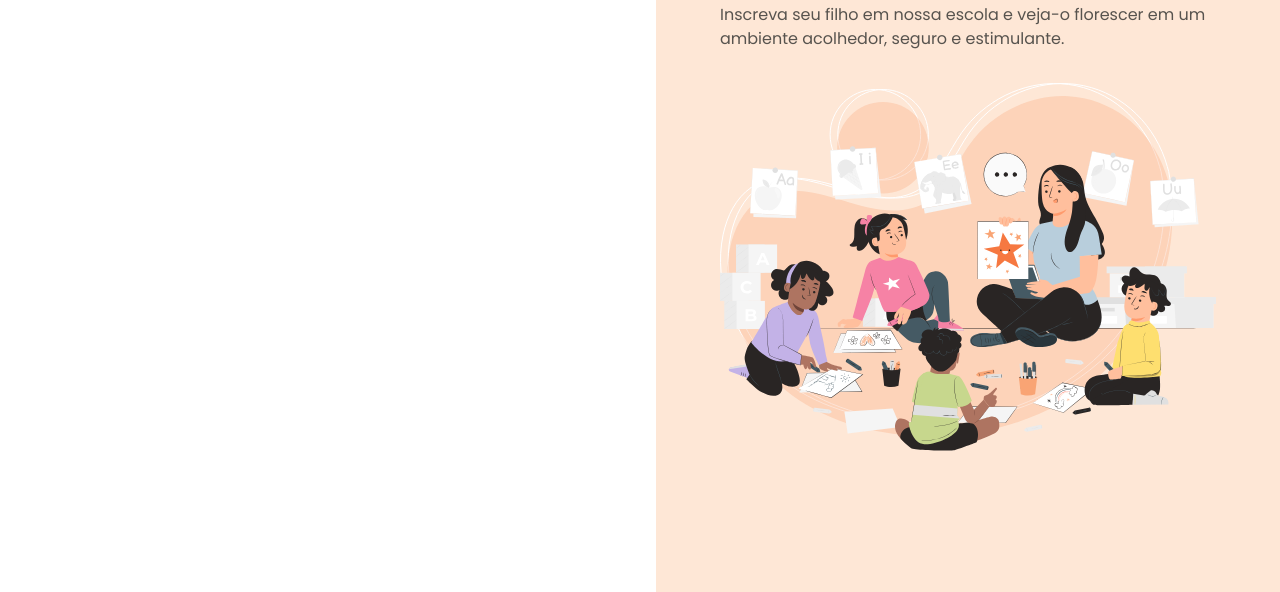
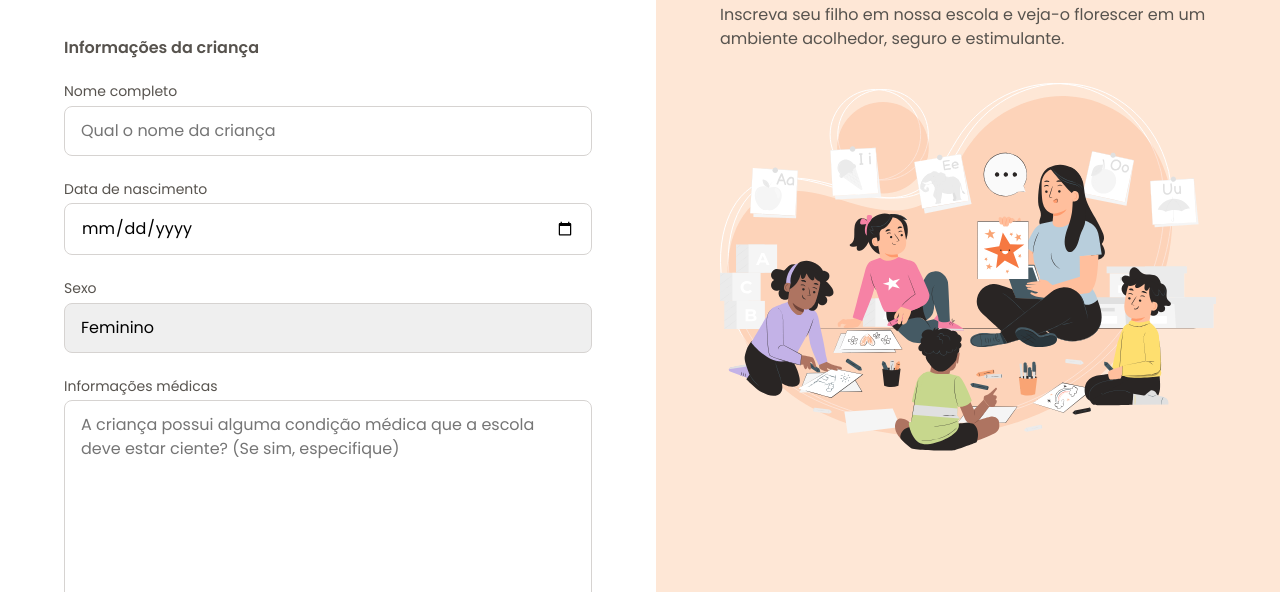
Before and after one commit to amanda-santos/enrollment-form, a plain HTML site: page index.html in a window 1280 px wide. Shown: the part 208-800 px from the top of the page. Drawn offline with Linux system fonts and the light colour scheme.

Commit message:
feat: add form

```diff
--- a/index.html
+++ b/index.html
@@ -25,6 +25,51 @@
             Preencha os dados abaixo para matricular seu filho na escola de
             educação infantil Estrelas do Amanhã.
           </p>
+
+          <form method="post" enctype="multipart/form-data">
+            <fieldset class="child-info">
+              <legend>Informações da criança</legend>
+              <div class="input-wrapper">
+                <label for="fullname">Nome completo</label>
+                <input
+                  id="fullname"
+                  name="fullname"
+                  type="text"
+                  placeholder="Qual o nome da criança"
+                />
+              </div>
+              <div class="input-wrapper">
+                <label for="birth">Data de nascimento</label>
+                <input type="date" name="birth" id="birth" lang="pt-BR" />
+              </div>
+              <div class="select-wrapper">
+                <label for="gender">Sexo</label>
+                <select name="gender" id="gender">
+                  <option value="female">Feminino</option>
+                  <option value="male">Masculino</option>
+                  <option value="na">Prefiro não responder</option>
+                </select>
+              </div>
+              <div class="textarea-wrapper">
+                <label for="medical-info">Informações médicas</label>
+                <textarea
+                  name="medical-info"
+                  id="medical-info"
+                  cols="30"
+                  rows="10"
+                  placeholder="A criança possui alguma condição médica que a escola deve estar ciente? (Se sim, especifique)"
+                ></textarea>
+              </div>
+              <div class="droparea-wrapper">
+                <input type="file" id="birth-file" name="birth-file" />
+                <img src="assets/icons/cloud-upload.svg" alt="" />
+                <p>
+                  Clique aqui para <br />
+                  selecionar os arquivos
+                </p>
+              </div>
+            </fieldset>
+          </form>
         </div>
       </main>
 
--- /dev/null
+++ b/styles/fields/index.css
@@ -0,0 +1,25 @@
+input,
+textarea,
+select {
+  appearance: none;
+  width: 100%;
+  border-radius: 0.5rem;
+  border: 1px solid var(--stroke-default);
+  padding: 0.75rem 1rem;
+  font: var(--text);
+}
+
+label {
+  font: var(--text-sm);
+  color: var(--text-secondary);
+  display: block;
+  margin-bottom: 0.25rem;
+}
+
+input:focus,
+select:focus,
+textarea:focus {
+  outline: 0.25rem solid var(--surface-secondary);
+  border: 0.125rem solid var(--stroke-highlight);
+  outline-offset: 0.1px;
+}
--- /dev/null
+++ b/styles/forms.css
@@ -0,0 +1,16 @@
+@import url(fields/index.css);
+
+form {
+  margin-top: 3rem;
+}
+
+fieldset {
+  border: none;
+  display: grid;
+  gap: 1.5rem;
+}
+
+legend {
+  font: 600 1rem/1.25 var(--font-family);
+  margin-bottom: 1.5rem;
+}
--- a/styles/index.css
+++ b/styles/index.css
@@ -1,2 +1,3 @@
 @import url(global.css);
 @import url(layout.css);
+@import url(forms.css);
```
